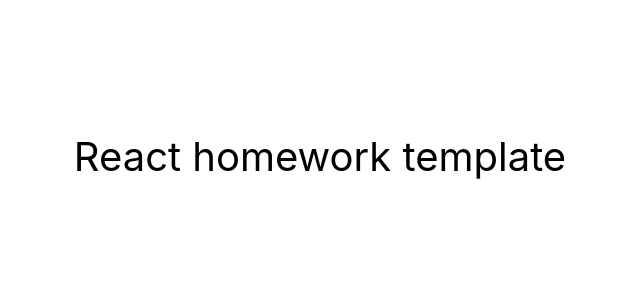
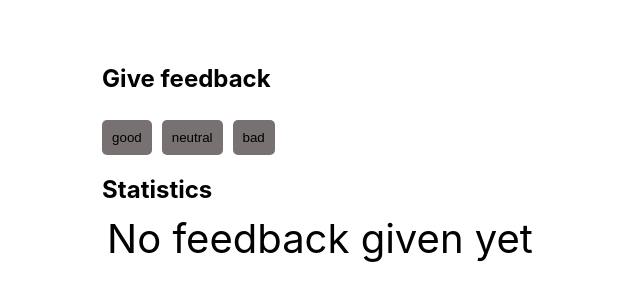
Before and after one commit to amira3a/goit-react-hw-02-feedback, a React (Create React App) app: page / in a window 1280 px wide. Shown: the part 244-544 px from the top of the page, without its empty margins (320-960 px from the left). Built offline with nearby package versions, Linux system fonts and the light colour scheme.

Commit message:
react-hw-2

```diff
--- a/package.json
+++ b/package.json
@@ -2,7 +2,7 @@
   "name": "react-homework-template",
   "version": "0.1.0",
   "private": true,
-  "homepage": "https://goitacademy.github.io/react-homework-template/",
+  "homepage": "https://amira3a.github.io/goit-react-hw-02-feedback/",
   "dependencies": {
     "@testing-library/jest-dom": "^5.16.3",
     "@testing-library/react": "^12.1.4",
--- a/src/components/App.jsx
+++ b/src/components/App.jsx
@@ -1,3 +1,4 @@
+import FeedbackWidget from "./feedback/FeedbackWidget";
 export const App = () => {
   return (
     <div
@@ -10,7 +11,7 @@ export const App = () => {
         color: '#010101'
       }}
     >
-      React homework template
+      <FeedbackWidget/>
     </div>
   );
 };
--- /dev/null
+++ b/src/components/feedback/FeedbackWidget.jsx
@@ -0,0 +1,79 @@
+import React, { useState } from "react";
+import "./style.module.css"; // import the CSS file
+
+const Section = ({ title, children }) => {
+  return (
+    <div>
+      <h2>{title}</h2>
+      {children}
+    </div>
+  );
+};
+
+const Statistics = ({ good, neutral, bad }) => {
+  const countTotalFeedback = () => {
+    return good + neutral + bad;
+  };
+
+  const countPositiveFeedbackPercentage = () => {
+    const total = countTotalFeedback();
+    return total ? Math.round((good / total) * 100) : 0;
+  };
+
+  return (
+    <div>
+      <p>Good: {good}</p>
+      <p>Neutral: {neutral}</p>
+      <p>Bad: {bad}</p>
+      <p>Total: {countTotalFeedback()}</p>
+      <p>Positive feedback: {countPositiveFeedbackPercentage()}%</p>
+    </div>
+  );
+};
+
+const FeedbackOptions = ({ options, onLeaveFeedback }) => {
+  return (
+    <div>
+      {options.map((option) => (
+        <button key={option} onClick={() => onLeaveFeedback(option)}>
+          {option}
+        </button>
+      ))}
+    </div>
+  );
+};
+
+const Notification = ({ message }) => {
+  return <p>{message}</p>;
+};
+
+const FeedbackWidget = () => {
+  const [state, setState] = useState({ good: 0, neutral: 0, bad: 0 });
+
+  const handleFeedback = (type) => {
+    setState({ ...state, [type]: state[type] + 1 });
+  };
+
+  const feedbackOptions = ["good", "neutral", "bad"];
+
+  return (
+    <div className="feedback-widget">
+      <Section title="Give feedback">
+        <FeedbackOptions
+          options={feedbackOptions}
+          onLeaveFeedback={handleFeedback}
+        />
+      </Section>
+
+      <Section title="Statistics">
+        {state.good || state.neutral || state.bad ? (
+          <Statistics good={state.good} neutral={state.neutral} bad={state.bad} />
+        ) : (
+          <Notification message="No feedback given yet" />
+        )}
+      </Section>
+    </div>
+  );
+};
+
+export default FeedbackWidget;
--- /dev/null
+++ b/src/components/feedback/style.module.css
@@ -0,0 +1,28 @@
+.feedback-widget {
+    display: flex;
+    flex-direction: column;
+    align-items: center;
+    margin: 20px;
+}
+
+h2 {
+    font-size: 24px;
+    margin-bottom: 10px;
+}
+
+button {
+    margin-right: 10px;
+    padding: 10px;
+    border-radius: 5px;
+    border: none;
+    background-color: #777171;
+    cursor: pointer;
+}
+
+button:hover {
+    background-color: #ddd;
+}
+
+p {
+    margin: 5px;
+}
```
